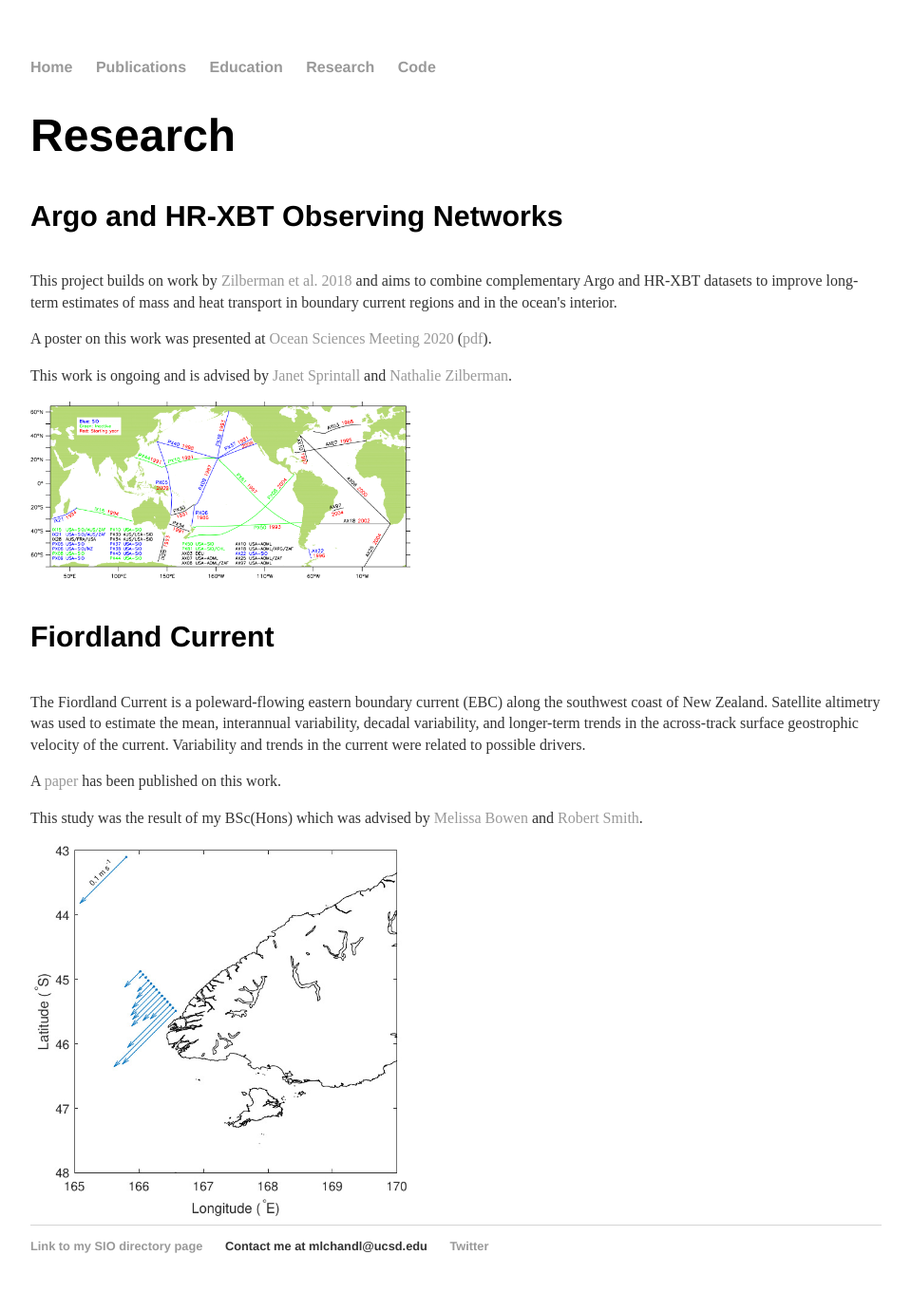
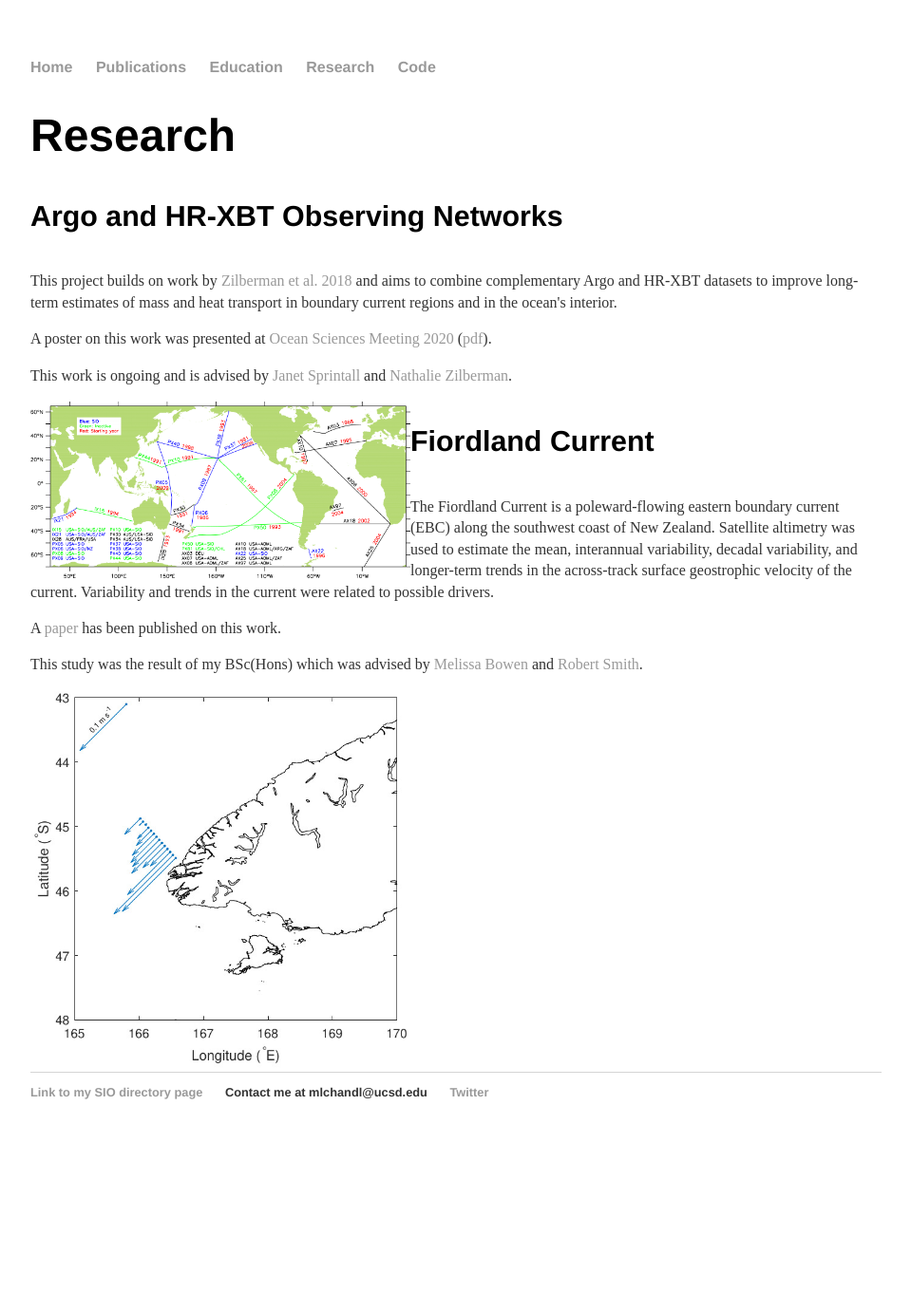
Before and after one commit to mlchandler/mlchandler.github.io, a Jekyll site: the page built from research/index.html, in a window 1280 px wide. Shown: the whole page at 95% size, without its empty margins (160-1119 px from the left). Built offline with Jekyll 4.4.1, drawn with Linux system fonts in a browser that asks for light colours; after the commit the page ends 1220 px from its top, so only the background shows below that.

Commit message:
img align

```diff
--- a/research/index.html
+++ b/research/index.html
@@ -19,7 +19,7 @@ A poster on this work was presented at <a href="https://agu.confex.com/agu/osm20
 This work is ongoing and is advised by <a href="https://jsprintall.scrippsprofiles.ucsd.edu/">Janet Sprintall</a> and <a href="https://nzilberman.scrippsprofiles.ucsd.edu/">Nathalie Zilberman</a>.
 </p>
 
-<img src="hrglobal-hist-sio.gif" style="width:400px">
+<img src="hrglobal-hist-sio.gif" style="width:400px" align="left" />
 
 <h4>Fiordland Current</h4>
 <p>
```
Also changed, not shown: 1 other file.
